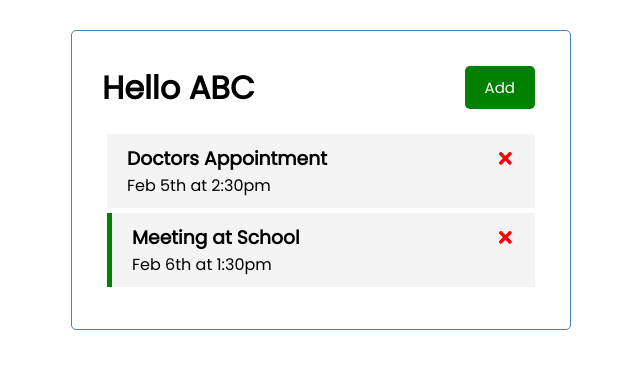
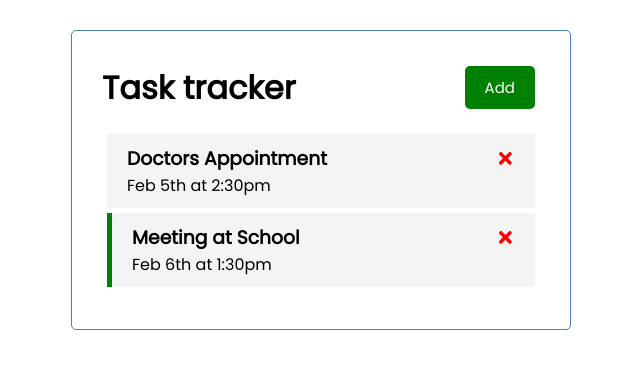
Before and after one commit to giri-sh-irke/react-task-tracker, a React (Create React App) app: page / in a window 1280 px wide. Shown: the top 368 px of the page, without its empty margins (319-959 px from the left). Built offline with nearby package versions, Linux system fonts and the light colour scheme.

Commit message:
Completed basic application

```diff
--- a/src/App.js
+++ b/src/App.js
@@ -1,5 +1,5 @@
 // import './App.css';
-import { Component, useState } from "react";
+import { useState } from "react";
 
 import { Header } from "./components/Header";
 import { Tasks } from "./components/Tasks";
@@ -41,19 +41,18 @@ function App() {
   };
 
   const toogleAddForm = () => {
-    console.log("toggleAdd");
     settoggleUI(!toggleAddUI);
   };
 
   return (
     <div className="container">
       <Header
-        title="Hello ABC"
+        title="Task tracker"
         toggleAdd={toogleAddForm}
         toggleAddUI={toggleAddUI}
       />
       {toggleAddUI && <AddTask onAdd={addTask} />}
-      {tasks.length == 0 ? (
+      {tasks.length === 0 ? (
         <div id="noTasks">No tasks avaliable</div>
       ) : (
         <Tasks tasks={tasks} onDelete={deleteTask} onToggle={toggleReminder} />
```
Also changed, not shown: 1 other file (tests, documents, lock files or other folders).
